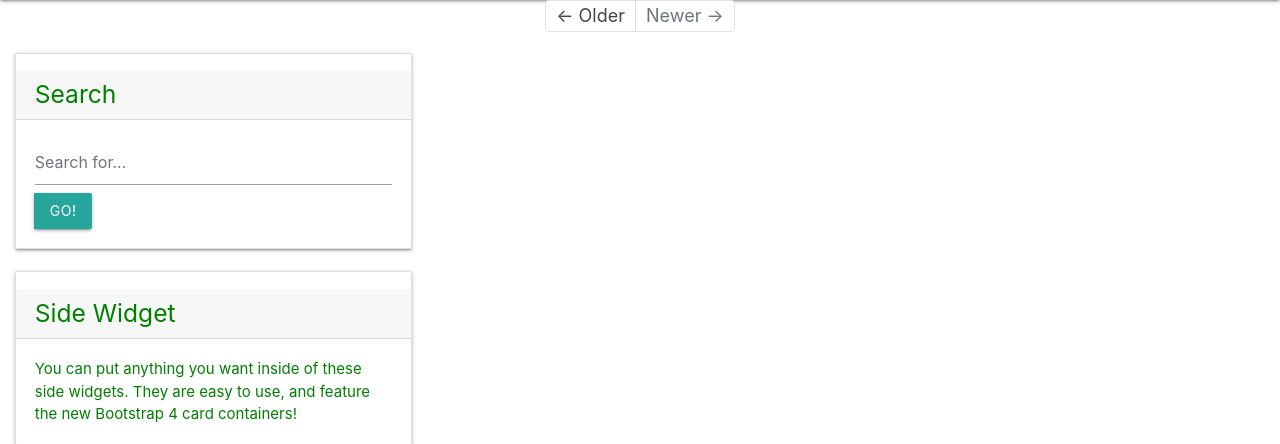
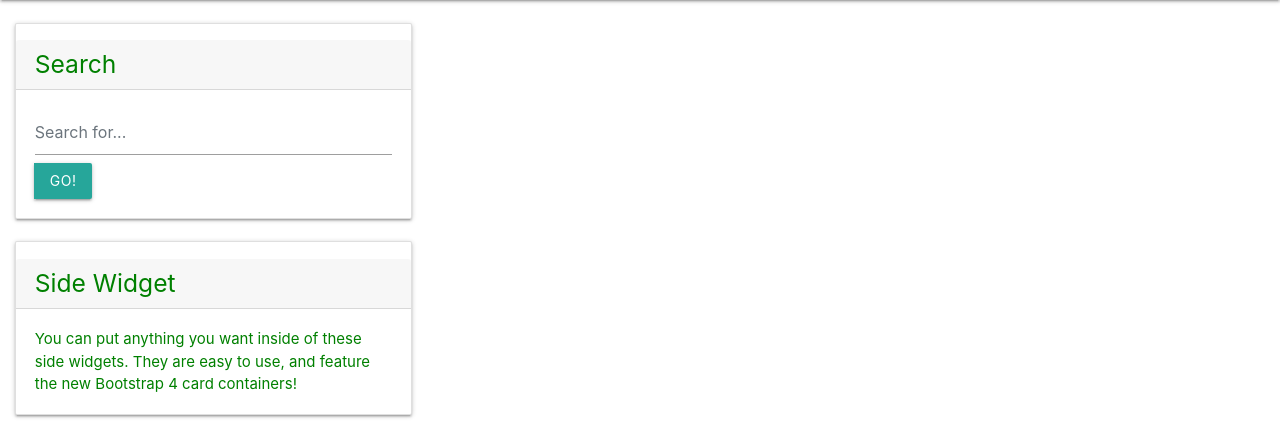
Before and after one commit to cfff226/pudding-recipe-final, a Flask app: page / in a window 1280 px wide. Shown: the part 64-508 px from the top of the page. Run offline with Flask 2, Linux system fonts and the light colour scheme; some libraries are stand-ins or nearby versions.

Commit message:
Remove pagination from base.html

```diff
--- a/templates/base.html
+++ b/templates/base.html
@@ -41,13 +41,6 @@
 
     {% endblock %}
     <!-- Page content-->
-
-    <!-- Pagination-->
-    <ul class="pagination justify-content-center mb-4">
-        <li class="page-item"><a class="page-link" href="#!">← Older</a></li>
-        <li class="page-item disabled"><a class="page-link" href="#!">Newer →</a></li>
-    </ul>
-    </div>
     <!-- Side widgets-->
     <div class="col-md-4">
         <!-- Search widget-->
```
